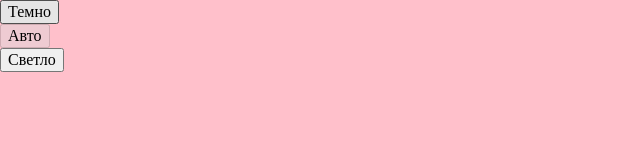
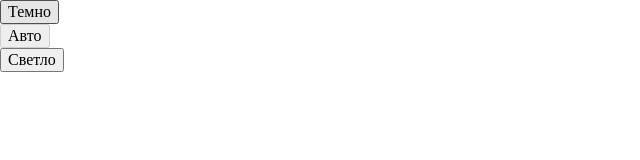
Before and after one commit to Viktor-webdev/zakrivayuschiy-teg-f, a website: page index.html in a window 1280 px wide. Shown: the whole page, without its empty margins (0-640 px from the left). Drawn offline with Linux system fonts and the light colour scheme.

Commit message:
изменены базовые цвета

```diff
--- a/styles/themes.css
+++ b/styles/themes.css
@@ -6,25 +6,25 @@
 */
 
 :root.theme-dark {
-  --bg-color: #4f4747;
-  --accent-color: #4df34d;
+  --bg-color: #000;
+  --accent-color: #00cc14;
 }
 
 :root.theme-light {
-  --bg-color: pink;
+  --bg-color: #fff;
   --accent-color: #000;
 }
 
 @media (prefers-color-scheme: dark) {
   :root {
-    --bg-color: #4f4747;
-    --accent-color: #5ac05a;
+    --bg-color: #000;
+    --accent-color: #00cc14;
   }
 }
 
 @media (prefers-color-scheme: light) {
   :root {
-    --bg-color: pink;
+    --bg-color: #fff;
     --accent-color: #000;
   }
 }
--- a/styles/variables.css
+++ b/styles/variables.css
@@ -1,5 +1,6 @@
 /* В этом файле будут храниться все значения переменных в исходном состоянии, а так же их изменения в зависимости от ширины устройства */
 :root {
-  --bg-color: pink;
+  --bg-color: #fff;
   --accent-color: #000;
+  --background-image: 1;
 }
```
Also changed, not shown: svg/favicon.svg.
